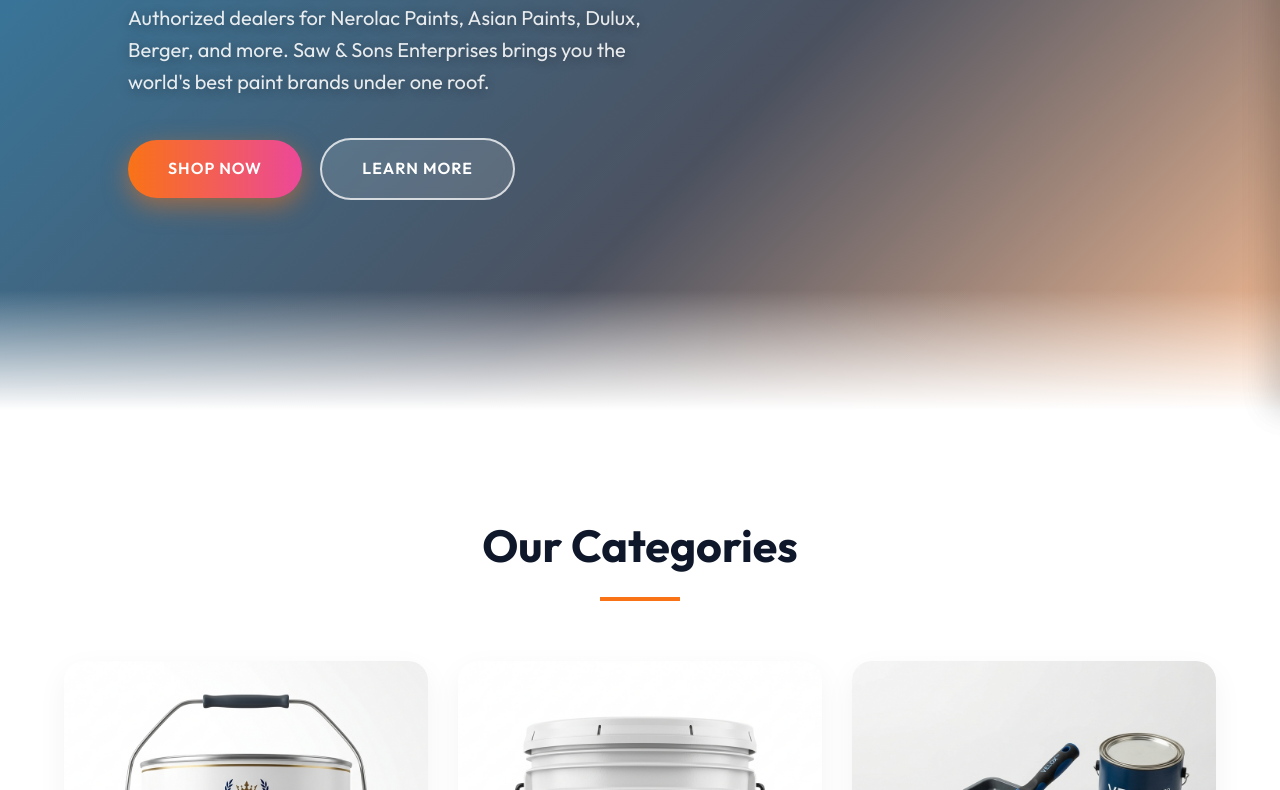
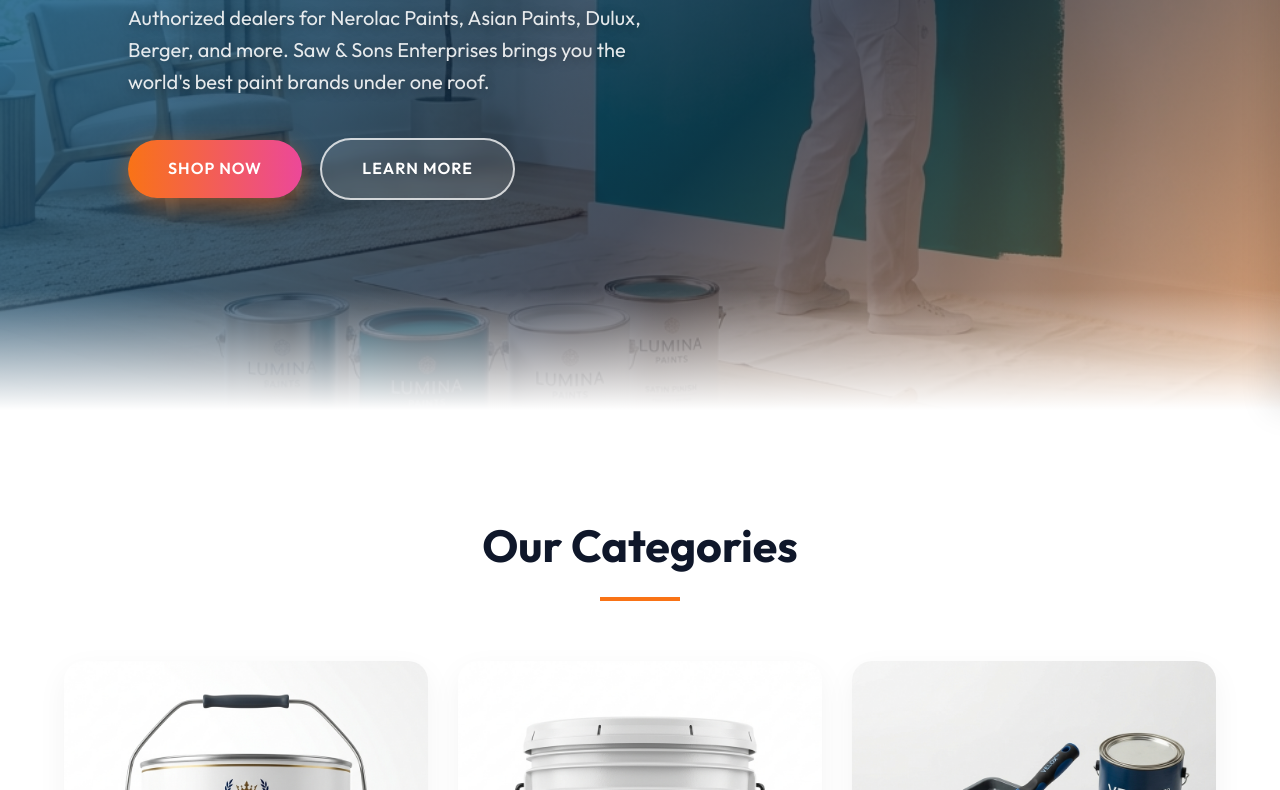
Before and after one commit to anandkumarsaw67-glitch/Paint-Shop, a website built with Vite: page index.html in a window 1280 px wide. Shown: the part 390-1180 px from the top of the page. Built offline with nearby package versions, Linux system fonts and the light colour scheme; files whose address does not match are found by name.

Commit message:
Fix currency symbols, remove duplicate ID, and update layout

```diff
--- a/index.html
+++ b/index.html
@@ -13,7 +13,7 @@
         <!-- Navigation -->
         <nav id="navbar">
             <div class="logo">
-                <img src="./assets/logo.png" alt="Saw & Sons Logo">
+                <img src="/assets/logo.png" alt="Saw & Sons Logo">
                 <span>SAW & SONS</span>
             </div>
             <ul class="nav-links">
@@ -39,7 +39,7 @@
         <div id="mobile-menu" class="mobile-menu">
             <div class="mobile-menu-header">
                 <div class="logo">
-                    <img src="./assets/logo.png" alt="Saw & Sons Logo">
+                    <img src="/assets/logo.png" alt="Saw & Sons Logo">
                     <span>SAW & SONS</span>
                 </div>
                 <i class="fas fa-times" id="menu-close"></i>
@@ -94,7 +94,7 @@
                     </div>
                     <div class="form-row">
                         <div class="form-group">
-                            <label>Price ($)</label>
+                            <label>Price (₹)</label>
                             <input type="number" id="p-price" step="0.01" required>
                         </div>
                         <div class="form-group">
@@ -118,8 +118,6 @@
             </div>
         </div>
 
-        <!-- Cart Drawer -->
-        <div id="cart-drawer" class="drawer"></div>
     </div>
 
     <script type="module" src="./main.js"></script>
--- a/main.js
+++ b/main.js
@@ -1,6 +1,17 @@
 // State Management
-const DEFAULT_IMAGE = './assets/interior.png';
 const BASE_PATH = window.location.pathname.includes('/Paint-Shop/') ? '/Paint-Shop/' : '/';
+const DEFAULT_IMAGE_PATH = 'assets/interior.png';
+
+// Helper to get correct asset path
+const getAssetPath = (path) => {
+    if (!path) return BASE_PATH + DEFAULT_IMAGE_PATH;
+    if (path.startsWith('data:')) return path;
+    // Remove leading dot, slash, and optional repo base prefix to normalize
+    let cleanPath = path.replace(/^\.?\/|^Paint-Shop\//, '').replace(/^\/?/, '');
+    return BASE_PATH + cleanPath;
+};
+
+const DEFAULT_IMAGE = getAssetPath(DEFAULT_IMAGE_PATH);
 
 let products = JSON.parse(localStorage.getItem('products')) || [
     { id: 1, name: 'Asian Paints Royale Luxury', category: 'Interior', price: 45.00, stock: 120, image: 'assets/interior.png', description: 'Experience luxury with Asian Paints Royale. A perfect silk finish for your walls.' },
@@ -24,15 +35,6 @@
 let registeredUsers = JSON.parse(localStorage.getItem('registeredUsers')) || [
     { email: 'uttam123@gmail.com', pass: '12345678', role: 'admin', name: 'Super Admin' }
 ];
-
-// Helper to get correct asset path
-const getAssetPath = (path) => {
-    if (!path) return DEFAULT_IMAGE;
-    if (path.startsWith('data:')) return path;
-    // Remove leading slashes and base paths to normalize
-    let cleanPath = path.replace(/^\/?(Paint-Shop\/)?/, '');
-    return BASE_PATH + cleanPath;
-};
 
 // Fix paths in loaded state
 products = products.map(p => ({ ...p, image: getAssetPath(p.image) }));
@@ -275,7 +277,7 @@
             </div>
             <div class="shop-location-grid reveal">
                 <div class="shop-image-wrap">
-                    <img src="${getAssetPath('assets/shop.jpg')}" alt="Saw & Sons Shop in Dhanbad">
+                    <img src="${getAssetPath('assets/shop.jpg')}" alt="Saw & Sons Enterprises, Shop in Dhanbad">
                 </div>
                 <div class="shop-details">
                     <h3>Saw & Sons Enterprises</h3>
@@ -353,7 +355,7 @@
     container.innerHTML = `
         <div class="login-container reveal">
             <h2>Create Account</h2>
-            <p style="margin-bottom: 25px; color: #64748b;">Join Saw & Sons today!</p>
+            <p style="margin-bottom: 25px; color: #64748b;">Join Saw & Sons Enterprises today!</p>
             <form id="signup-form">
                 <div class="form-group" style="text-align: left;">
                     <label>Full Name</label>
@@ -782,7 +784,7 @@
                         <span>SAW & SONS</span>
                     </div>
 
-                    <p style="color: #94a3b8;">Authorized retail partners for leading paint brands. Providing quality solutions since 1990.</p>
+                    <p style="color: #94a3b8;">Authorized retail partners for leading paint brands. Providing quality solutions.</p>
                 </div>
                 <div class="footer-col">
                     <h4>Quick Links</h4>
@@ -806,9 +808,9 @@
                 <div class="footer-col">
                     <h4>Contact Us</h4>
                     <ul style="color: #94a3b8;">
-                        <li><i class="fas fa-map-marker-alt"></i> 123 Paint Street, Design City</li>
-                        <li><i class="fas fa-phone"></i> +1 234 567 890</li>
-                        <li><i class="fas fa-envelope"></i> info@sawandsons.com</li>
+                        <li><i class="fas fa-map-marker-alt"></i> Baliapur Road Kola kusma nera shiv mandir Dhanbad</li>
+                        <li><i class="fas fa-phone"></i> +91 9155010850</li>
+                        <li><i class="fas fa-envelope"></i> uttamsahu915@gmail.com</li>
                     </ul>
                 </div>
             </div>
@@ -1142,7 +1144,7 @@
     // Populate confirmation
     document.getElementById('confirm-order-id').textContent = orderId;
     document.getElementById('confirm-items').textContent = cart.length + ' item(s)';
-    document.getElementById('confirm-total').textContent = '$' + total.toFixed(2);
+    document.getElementById('confirm-total').textContent = '₹' + total.toFixed(2);
     document.getElementById('confirm-address').textContent =
         `${document.getElementById('co-name').value}, ${document.getElementById('co-address').value}, ${document.getElementById('co-city').value} - ${document.getElementById('co-pincode').value}`;
     document.getElementById('confirm-payment').textContent = selected.querySelector('.pay-label').textContent;
--- a/style.css
+++ b/style.css
@@ -245,7 +245,7 @@
     height: 100vh;
     background:
         linear-gradient(135deg, rgba(3, 105, 161, 0.82) 0%, rgba(15, 23, 42, 0.75) 60%, rgba(249, 115, 22, 0.45) 100%),
-        url('./assets/hero.png');
+        url('/assets/hero.png');
     background-size: cover;
     background-position: center;
     display: flex;
```
